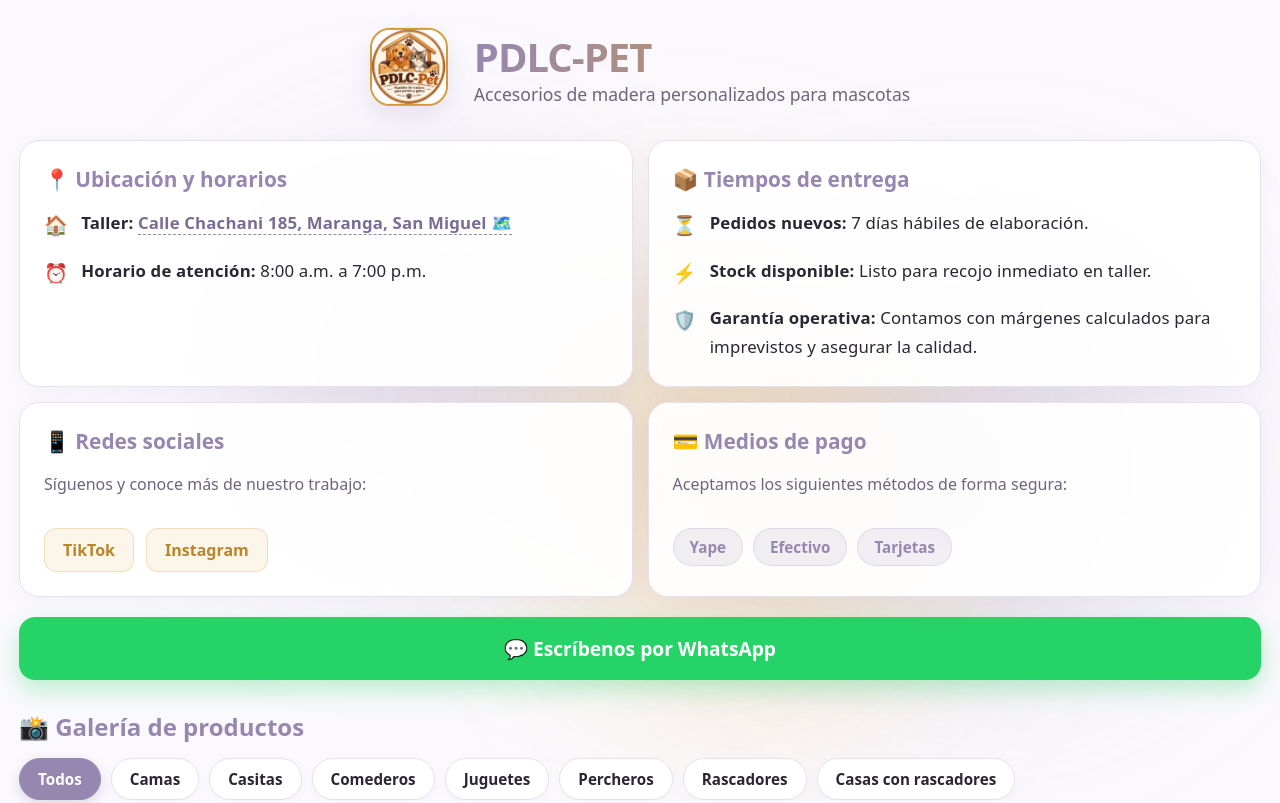
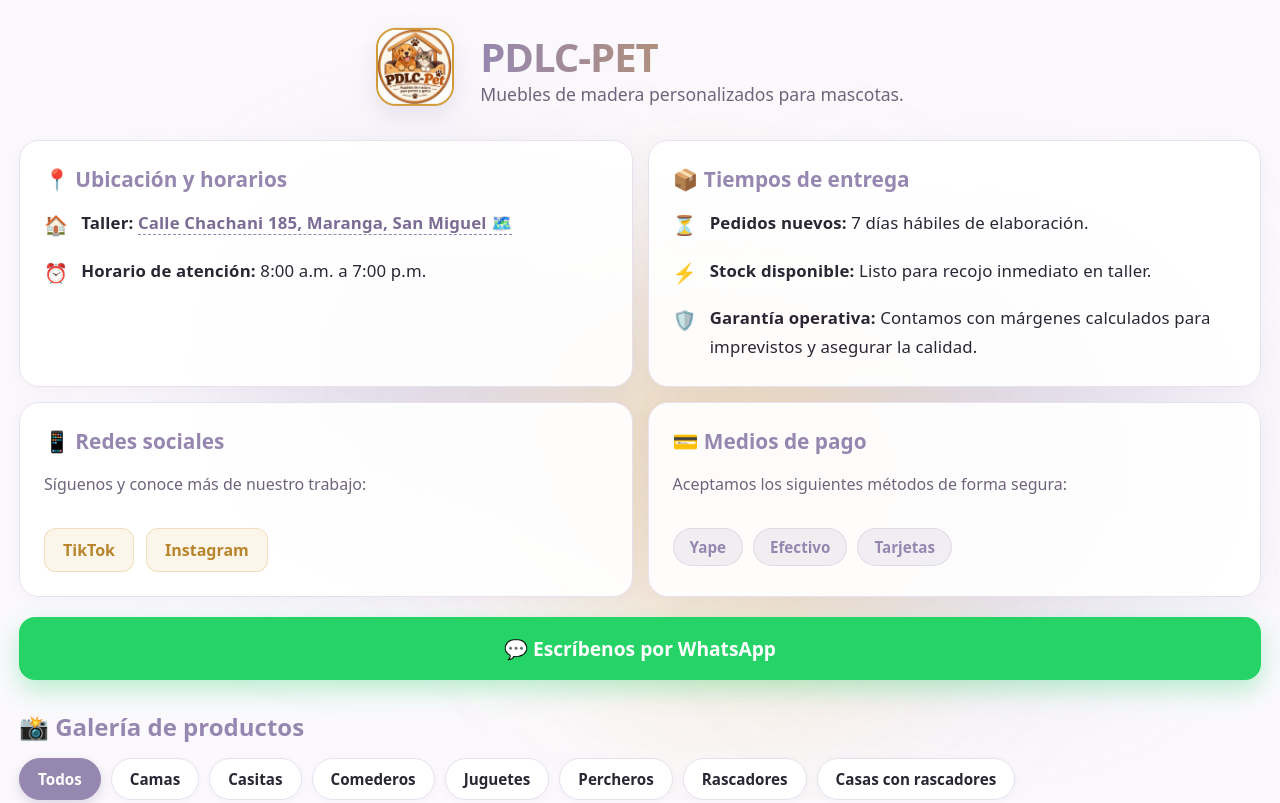
Before and after one commit to LexoPre/pdlc, a plain HTML site: page index.html in a window 1280 px wide. Shown: the top 803 px of the page. Drawn offline with Linux system fonts and the light colour scheme.

Commit message:
Update index.html

```diff
--- a/index.html
+++ b/index.html
@@ -595,7 +595,7 @@
             </div>
             <div class="brand-text">
                 <h1>PDLC-PET</h1>
-                <p class="subtitle">Accesorios de madera personalizados para mascotas</p>
+                <p class="subtitle">Muebles de madera personalizados para mascotas.</p>
             </div>
         </header>
 
```
